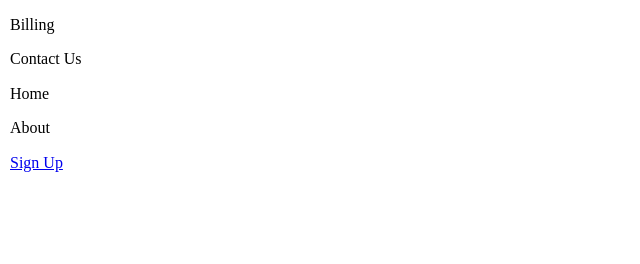
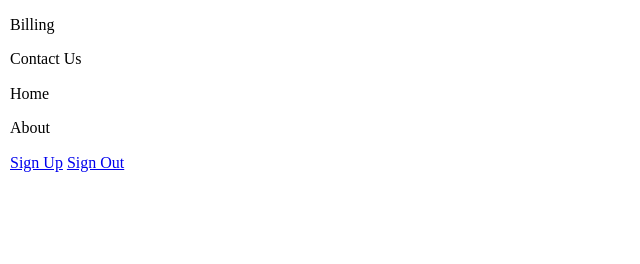
Before and after one commit to jkgdev8/codwithmosh-html-css, a website: page index.html in a window 1280 px wide. Shown: the full height of the page, 0-640 px from the left. Drawn offline with Linux system fonts and the light colour scheme.

Commit message:
sign out

```diff
--- a/index.html
+++ b/index.html
@@ -18,6 +18,7 @@
     <p>Home</p>
     <p>About</p>
     <a href="/">Sign Up</a>
+    <a href="/">Sign Out</a>
 
 
 
```
